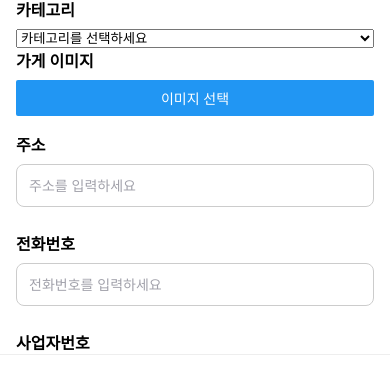
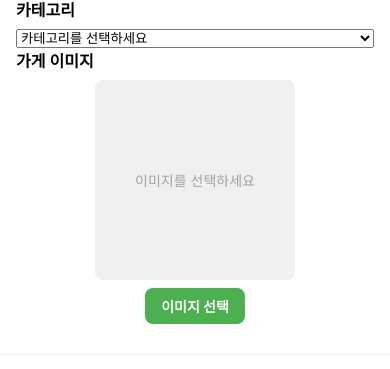
Before and after one commit to angiekim8855/share-plate, a React Native app: screen /ItemManage in a window 390 px wide. Shown: the part 357-726 px from the top of the page. Built offline with nearby package versions, Linux system fonts and the light colour scheme; no server answers; the database is empty.

Commit message:
fix: 이미지 업로드 컴포넌트 수정(미리보기 기능 추가)

```diff
--- a/src/components/ImageUploader.tsx
+++ b/src/components/ImageUploader.tsx
@@ -1,14 +1,20 @@
-import React, { useState } from "react";
-import { View, Button, Image, StyleSheet, Alert } from "react-native";
+import React, { useEffect, useState } from "react";
+import { View, Image, StyleSheet, Alert, Text, TouchableOpacity } from "react-native";
 import * as ImagePicker from "expo-image-picker";
 
 interface ImageUploaderProps {
     onImageSelected: React.Dispatch<React.SetStateAction<string>>;
+    initialImage?: string;
     label?: string;
 }
 
-export default function ImageUploader({ onImageSelected, label = "이미지 선택" }: ImageUploaderProps) {
-    const [localUri, setLocalUri] = useState<string>("");
+export default function ImageUploader({ onImageSelected, initialImage = "", label = "이미지 선택" }: ImageUploaderProps) {
+    const [selectedImage, setSelectedImage] = useState(initialImage || "");
+
+    // 만약 모달 열릴 때 다른 이미지가 넘어오면 초기화
+    useEffect(() => {
+        setSelectedImage(initialImage || "");
+    }, [initialImage]);
 
     const pickImage = async () => {
         const permissionResult = await ImagePicker.requestMediaLibraryPermissionsAsync();
@@ -26,20 +32,58 @@ export default function ImageUploader({ onImageSelected, label = "이미지 선
 
         if (!result.canceled) {
             const uri = result.assets[0].uri;
-            setLocalUri(uri);
+            setSelectedImage(uri);
             onImageSelected(uri); // 부모 컴포넌트에 선택한 로컬 이미지 URI 전달
         }
     };
 
     return (
         <View style={styles.container}>
-            {localUri && <Image source={{ uri: localUri }} style={styles.image} />}
-            <Button title={label} onPress={pickImage} />
+            {selectedImage ? (
+                <Image source={{ uri: selectedImage }} style={styles.image} />
+            ) : (
+                <View style={styles.placeholder}>
+                    <Text style={styles.placeholderText}>이미지를 선택하세요</Text>
+                </View>
+            )}
+            <TouchableOpacity style={styles.button} onPress={pickImage}>
+                <Text style={styles.buttonText}>이미지 선택</Text>
+            </TouchableOpacity>
         </View>
     );
 }
 
 const styles = StyleSheet.create({
-    container: { marginBottom: 16 },
-    image: { width: 200, height: 200, marginBottom: 8, borderRadius: 8 },
+    container: {
+        alignItems: "center",
+        marginBottom: 24,
+    },
+    image: {
+        width: 200,
+        height: 200,
+        borderRadius: 8,
+        marginBottom: 8,
+    },
+    placeholder: {
+        width: 200,
+        height: 200,
+        backgroundColor: "#f0f0f0",
+        borderRadius: 8,
+        justifyContent: "center",
+        alignItems: "center",
+        marginBottom: 8,
+    },
+    placeholderText: {
+        color: "#a1a1aa",
+    },
+    button: {
+        backgroundColor: "#4CAF50",
+        paddingVertical: 8,
+        paddingHorizontal: 16,
+        borderRadius: 8,
+    },
+    buttonText: {
+        color: "#fff",
+        fontWeight: "bold",
+    },
 });
```
